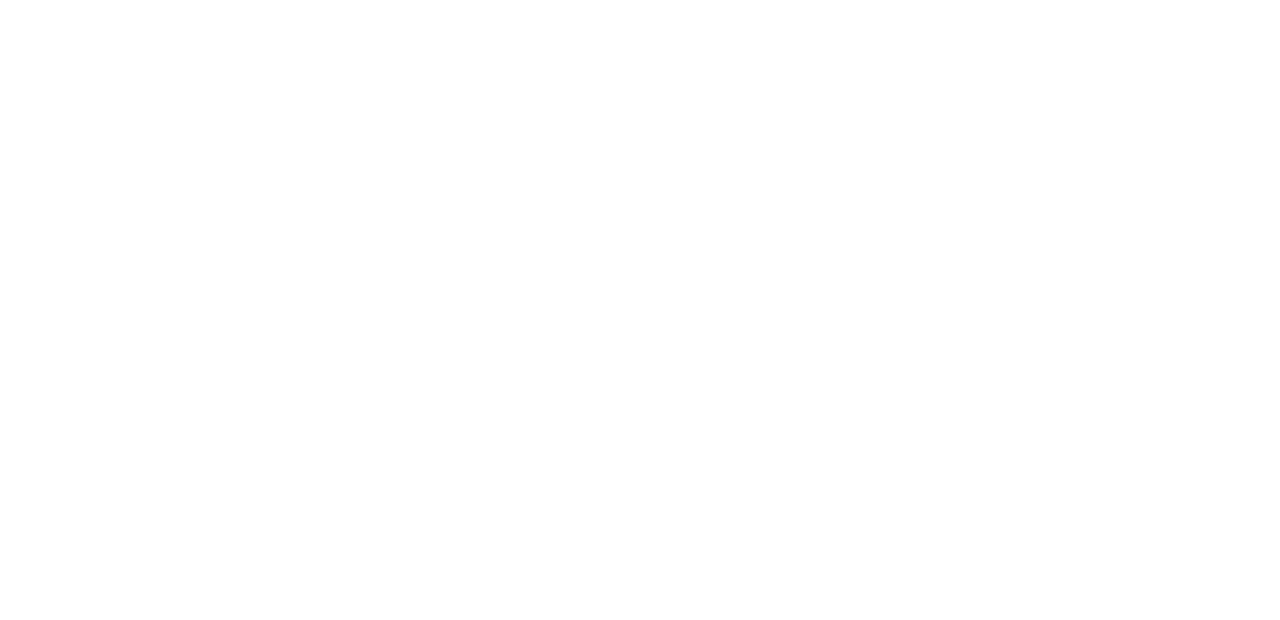
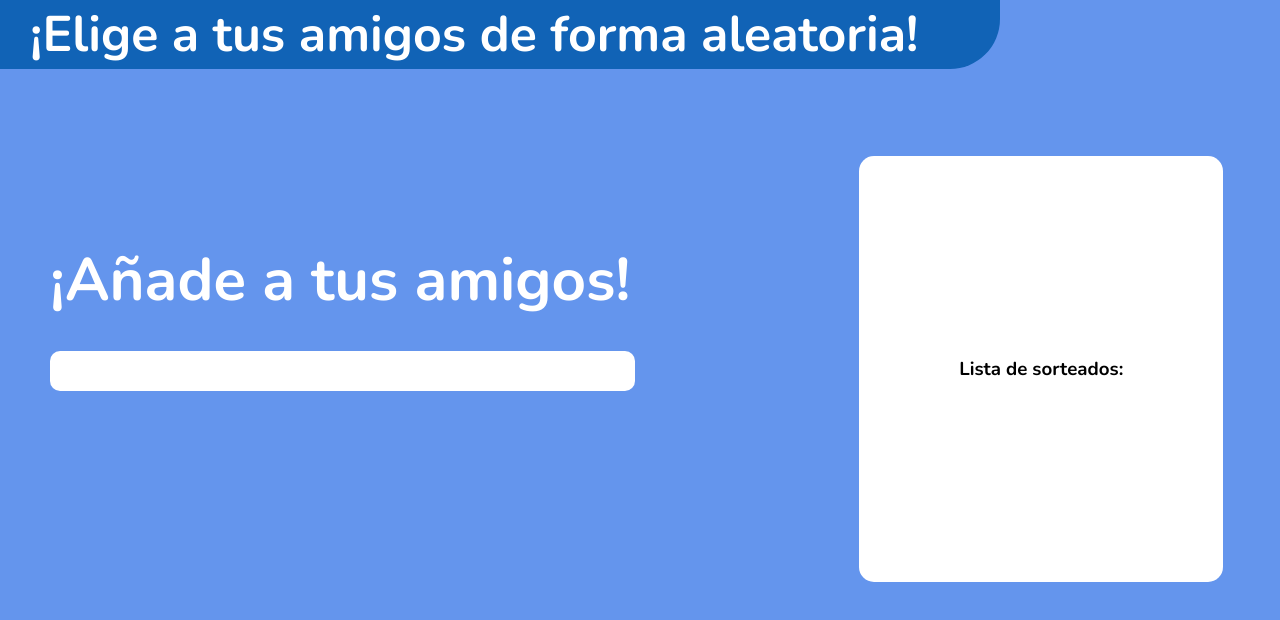
Before and after one commit to Mettazon77/amigo-secreto, a plain HTML site: page index.html in a window 1280 px wide. Drawn offline with nearby package versions, Linux system fonts and the light colour scheme; a web font is replaced by a local one.

Commit message:
Conectar archivos y creación de Front-End

```diff
--- a/index.html
+++ b/index.html
@@ -4,8 +4,23 @@
     <meta charset="UTF-8">
     <meta name="viewport" content="width=device-width, initial-scale=1.0">
     <title>Amigo Secreto</title>
+    <link rel="stylesheet" href="style.css">
 </head>
 <body>
+    <div class="top">
+        <h1>¡Elige a tus amigos de forma aleatoria!</h1>
+    </div>
+    <div class="main-box">
+        <h2>¡Añade a tus amigos!</h2>
+        <input type="text" class="entrada">
+    </div>
 
+    <div class="lista">
+    <h3>Lista de sorteados:</h3>
+    <p></p>
+
+    </div>
+
+    <script src="app.js"></script>
 </body>
 </html>
--- a/style.css
+++ b/style.css
@@ -0,0 +1,45 @@
+@import url('https://fonts.googleapis.com/css2?family=Love+Light&family=Loved+by+the+King&family=Nunito+Sans:ital,opsz,wght@0,6..12,200..1000;1,6..12,200..1000&family=Nunito:ital,wght@0,200..1000;1,200..1000&display=swap');
+
+* {
+    margin: 0;
+    padding: 0;
+    font-family: "Nunito", "Serif";
+}
+body {
+    background-color: cornflowerblue;
+}
+.main-box {
+    color: white;
+    padding: 20px;
+    margin: 50px 0px 0px 30px;
+    display: inline-block;
+
+}
+.top {
+    background-color: rgb(17, 99, 182);
+    width: 1000px;
+    border-bottom-right-radius: 50px;
+}
+.top h1 {
+    font-size: 50px;
+    color: white;
+    margin: 0 0 0 30px;
+}
+.main-box h2 {
+    font-size: 60px;
+    margin-top: 100px;
+}
+.entrada {
+    margin: 30px 0px;
+    border-radius: 10px;
+    width: 585px;
+    height: 40px;
+    border: none;
+}
+.lista {
+    background-color: white;
+    padding: 200px 100px;
+    margin: 30px 30px 30px 200px;
+    display: inline-block;
+    border-radius: 15px;
+}
```
